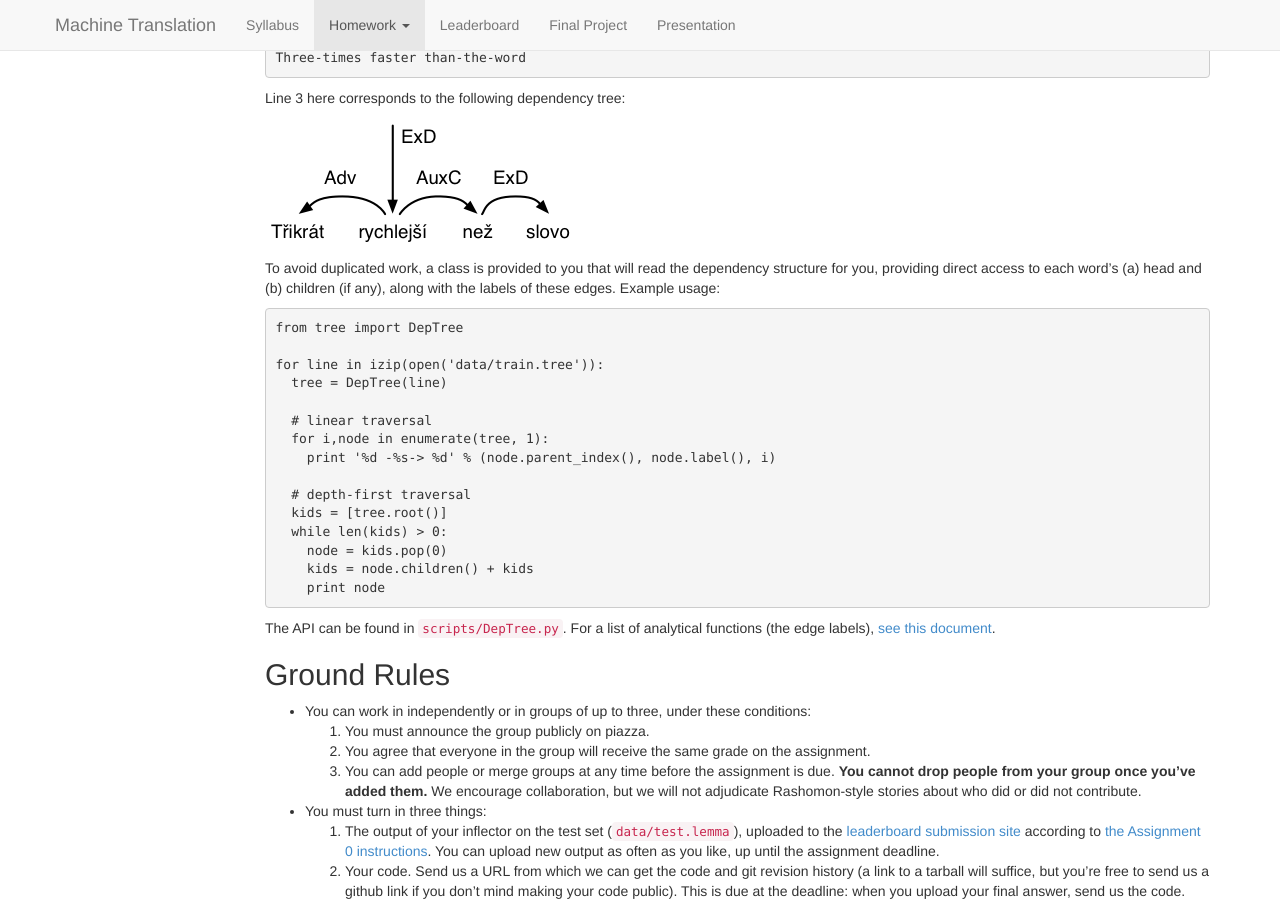
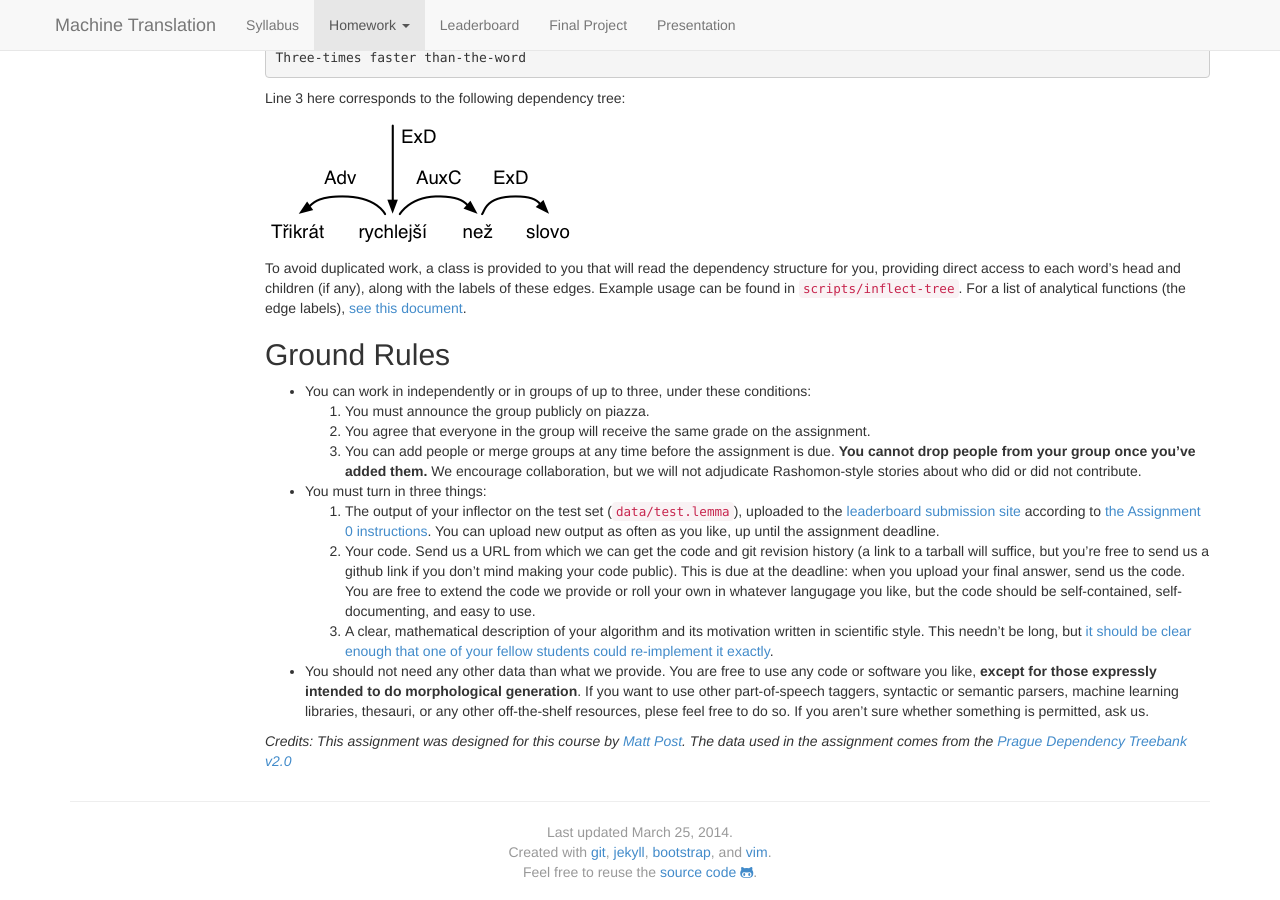
Before and after one commit to mt-class/jhu, a Jekyll site: the page built from hw5.md, in a window 1280 px wide and 900 px high, scrolled down 2064 px. Built offline with Jekyll 4.4.1, drawn with Linux system fonts in a browser that asks for light colours; nearby versions of some CDN libraries.

Commit message:
Added pointer to inflect-tree script

```diff
--- a/hw5.md
+++ b/hw5.md
@@ -200,28 +200,11 @@ Line 3 here corresponds to the following dependency tree:
 ![Dependency tree](assets/img/hw5_dep.png)
 
 To avoid duplicated work, a class is provided to you that
-will read the dependency structure for you, providing
-direct access to each word's (a) head and (b) children (if
-any), along with the labels of these edges. Example usage:
-
-    from tree import DepTree
-
-    for line in izip(open('data/train.tree')):
-      tree = DepTree(line)
-
-      # linear traversal
-      for i,node in enumerate(tree, 1):
-        print '%d -%s-> %d' % (node.parent_index(), node.label(), i)
-
-      # depth-first traversal
-      kids = [tree.root()]
-      while len(kids) > 0:
-        node = kids.pop(0)
-        kids = node.children() + kids
-        print node
-
-The API can be found in `scripts/DepTree.py`. For a list of
-analytical functions (the edge labels),
+will read the dependency structure for you, providing direct
+access to each word's head and children (if any), along with
+the labels of these edges. Example usage can be found in
+`scripts/inflect-tree`. For a list of analytical functions
+(the edge labels),
 [see this document](https://ufal.mff.cuni.cz/pdt2.0/doc/manuals/en/a-layer/html/ch03.html#s1-list-anal-func).
 
 Ground Rules
```
